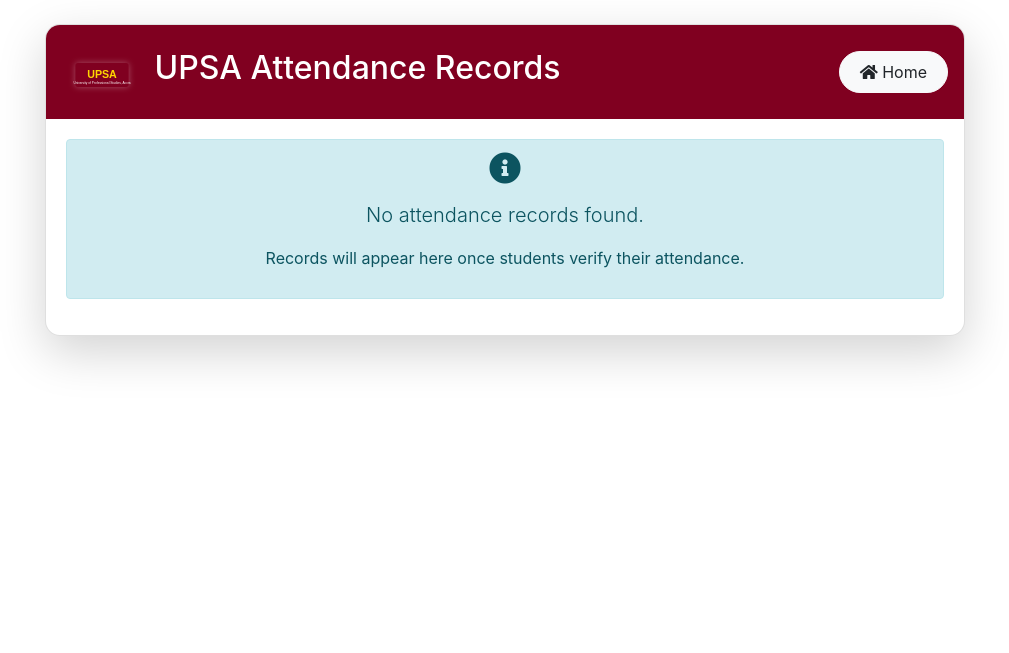
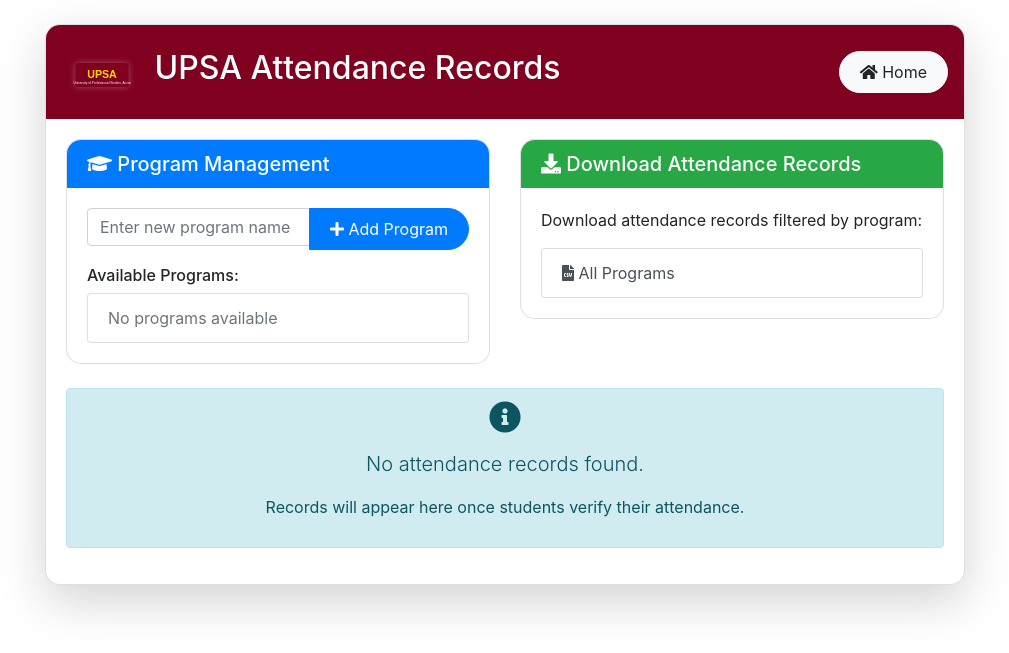
Before and after one commit to Edinam27/verify, a Flask app: page /admin in a window 1280 px wide. Shown: the top 653 px of the page, without its empty margins (135-1144 px from the left). Run offline with Flask 3, Linux system fonts and the light colour scheme; some libraries are stand-ins or nearby versions.

Commit message:
Update admin.html

```diff
--- a/templates/admin.html
+++ b/templates/admin.html
@@ -23,6 +23,70 @@
                         </div>
                     </div>
                     <div class="card-body">
+                        <!-- Program Management Section -->
+                        <div class="row mb-4">
+                            <div class="col-md-6">
+                                <div class="card">
+                                    <div class="card-header bg-primary text-white">
+                                        <h5 class="mb-0"><i class="fas fa-graduation-cap"></i> Program Management</h5>
+                                    </div>
+                                    <div class="card-body">
+                                        <form action="{{ url_for('add_program') }}" method="post" class="mb-3">
+                                            <div class="input-group">
+                                                <input type="text" name="program_name" class="form-control" placeholder="Enter new program name" required>
+                                                <div class="input-group-append">
+                                                    <button type="submit" class="btn btn-primary"><i class="fas fa-plus"></i> Add Program</button>
+                                                </div>
+                                            </div>
+                                        </form>
+
+                                        <h6>Available Programs:</h6>
+                                        <ul class="list-group">
+                                            {% for program in programs %}
+                                                <li class="list-group-item d-flex justify-content-between align-items-center">
+                                                    {{ program }}
+                                                </li>
+                                            {% else %}
+                                                <li class="list-group-item text-muted">No programs available</li>
+                                            {% endfor %}
+                                        </ul>
+                                    </div>
+                                </div>
+                            </div>
+
+                            <div class="col-md-6">
+                                <div class="card">
+                                    <div class="card-header bg-success text-white">
+                                        <h5 class="mb-0"><i class="fas fa-download"></i> Download Attendance Records</h5>
+                                    </div>
+                                    <div class="card-body">
+                                        <p>Download attendance records filtered by program:</p>
+                                        <div class="list-group">
+                                            <a href="{{ url_for('download_attendance') }}" class="list-group-item list-group-item-action">
+                                                <i class="fas fa-file-csv"></i> All Programs
+                                            </a>
+                                            {% for program in unique_programs %}
+                                                <a href="{{ url_for('download_attendance', program=program) }}" class="list-group-item list-group-item-action">
+                                                    <i class="fas fa-file-csv"></i> {{ program }}
+                                                </a>
+                                            {% endfor %}
+                                        </div>
+                                    </div>
+                                </div>
+                            </div>
+                        </div>
+
+                        <!-- Flash Messages -->
+                        {% with messages = get_flashed_messages(with_categories=true) %}
+                            {% if messages %}
+                                {% for category, message in messages %}
+                                    <div class="alert alert-{{ category }}">
+                                        {{ message }}
+                                    </div>
+                                {% endfor %}
+                            {% endif %}
+                        {% endwith %}
+
                         {% if attendance_records %}
                             <div class="table-responsive">
                                 <table class="table table-striped table-hover attendance-table">
```
